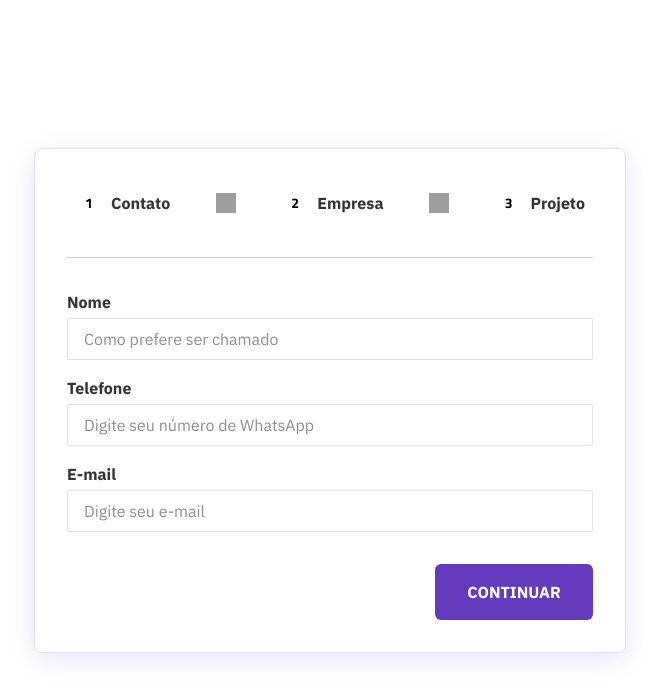
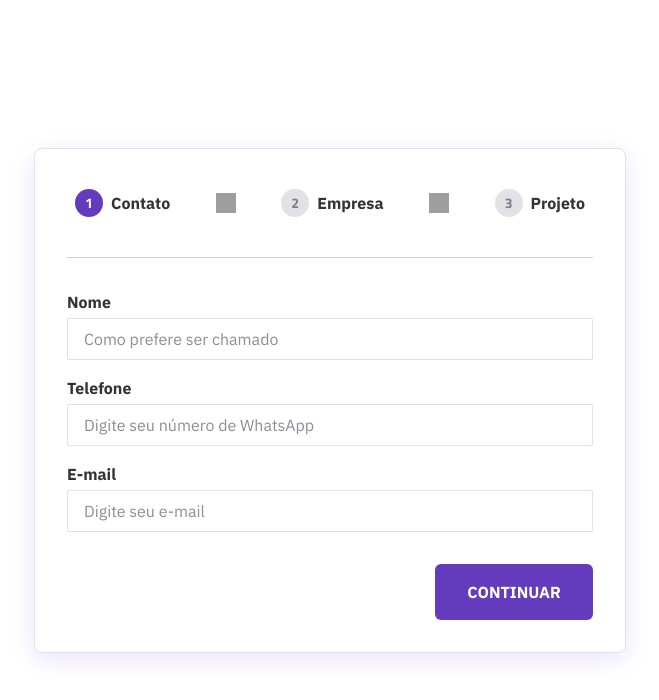
Before and after one commit to maik-emanoel/multi-step-form, a React (Vite) app: page / in a window 1280 px wide. Shown: the top 700 px of the page, without its empty margins (310-969 px from the left). Built offline with nearby package versions, Linux system fonts and the light colour scheme; grey boxes are pictures that could not be loaded.

Commit message:
add new classes

```diff
--- a/src/index.css
+++ b/src/index.css
@@ -27,6 +27,18 @@
     .input-text {
         @apply py-2 px-4 rounded-sm border border-gray-100 hover:border-purpleMid focus-visible:border-purpleMid focus-visible:outline-none placeholder:text-gray-200;
     }
+
+    .disabled {
+        @apply bg-gray-100 text-gray-300;
+    }
+
+    .active {
+        @apply bg-successColor text-white;
+    }
+
+    .select {
+        @apply bg-purpleMid text-white;
+    }
 }
 
 @layer utilities {
```
